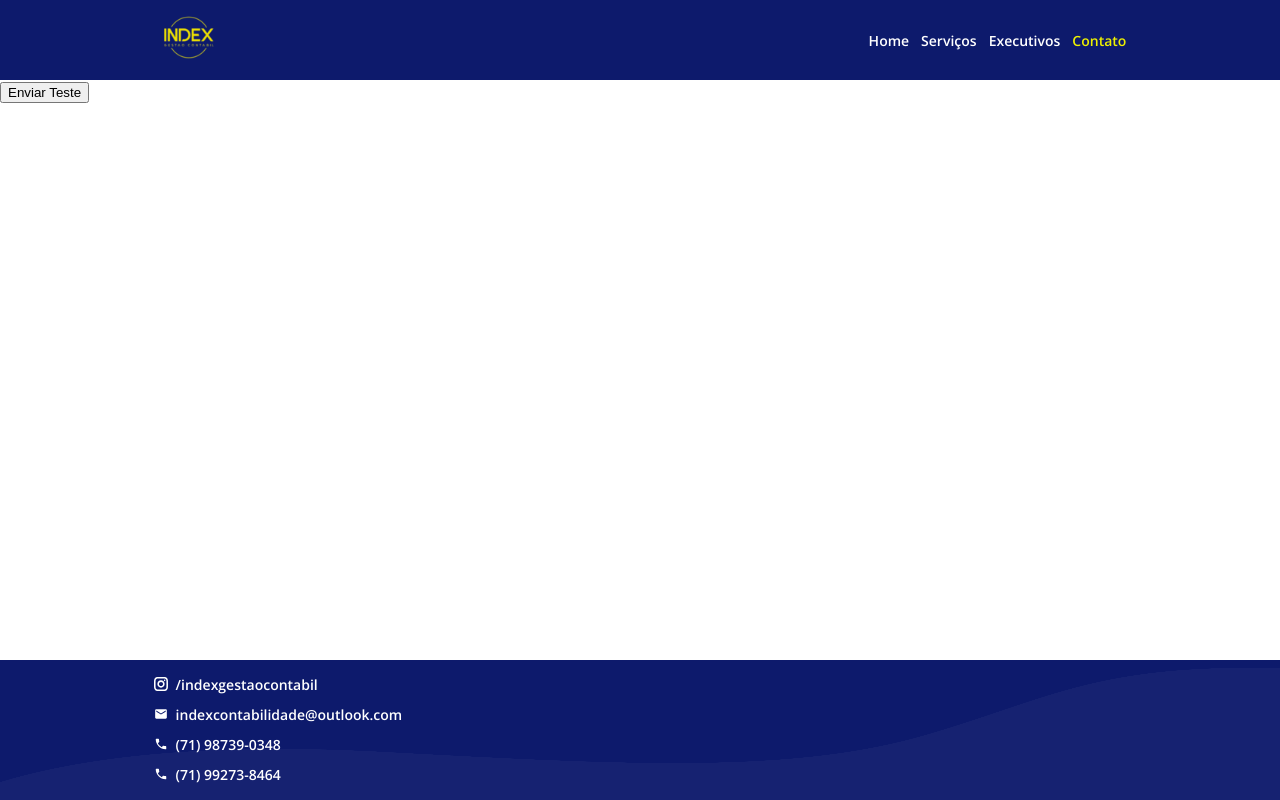
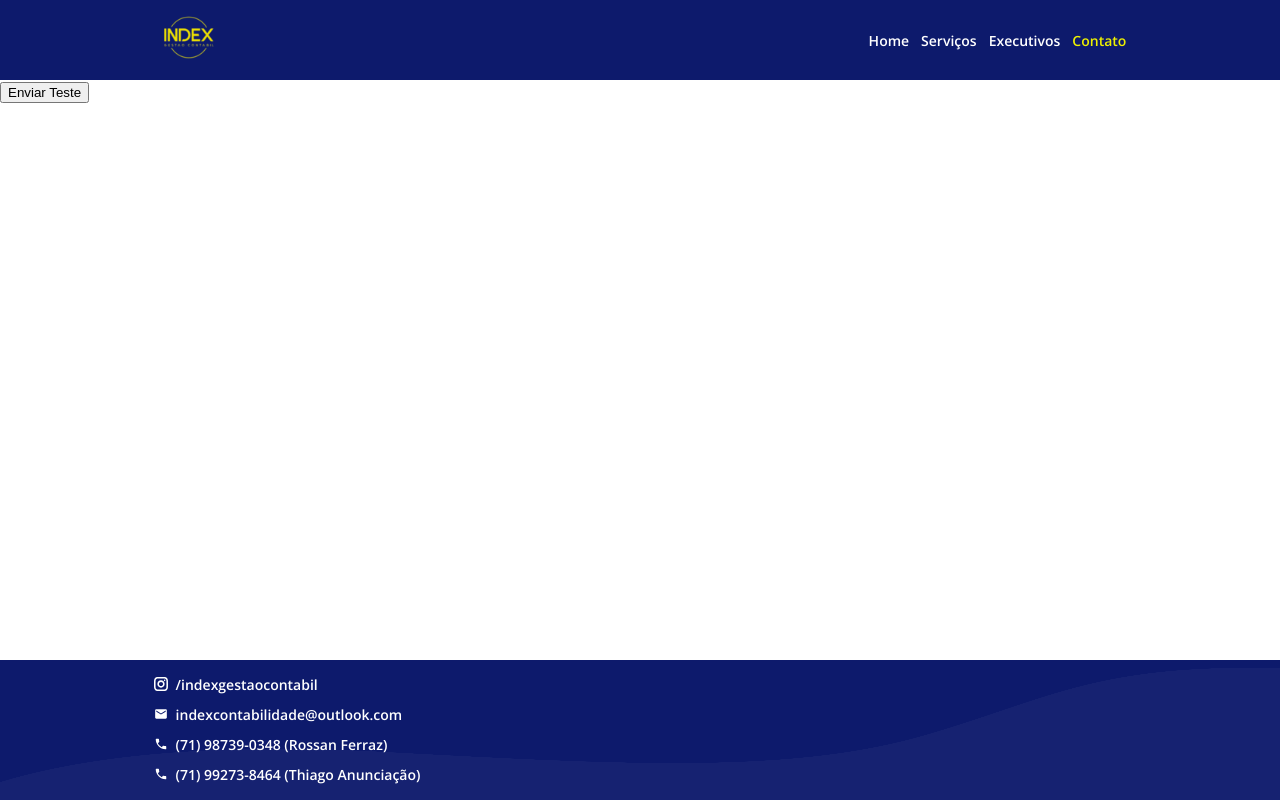
Before and after one commit to indexgestaocontabil/indexgestaocontabil.github.io, a React (Create React App) app: page /contato in a window 1280 px wide. Built offline with nearby package versions, Linux system fonts and the light colour scheme.

Commit message:
Create Utilitary Renders

```diff
--- a/src/components/Footer/Footer.tsx
+++ b/src/components/Footer/Footer.tsx
@@ -1,31 +1,15 @@
-import ActionLink from '../ActionLink/ActionLink';
 import './Footer.scss';
-import { MdEmail, MdPhone } from 'react-icons/md';
-import { GrInstagram } from 'react-icons/gr';
+import { renderEmail, renderInstagram, renderWhatsApp } from '../../utils/utilitary-renders';
+import { MEMBERS } from '../../globals';
 
 function Footer() {
   return (
     <footer className='footer'>
       <div className="footer-contacts">
-        <ActionLink
-          Icon={GrInstagram}
-          label="/indexgestaocontabil"
-          link="https://www.instagram.com/indexgestaocontabil/" />
-
-        <ActionLink
-          Icon={MdEmail}
-          label="indexcontabilidade@outlook.com"
-          link="mailto:indexcontabilidade@outlook.com" />
-
-        <ActionLink
-          Icon={MdPhone}
-          label="(71) 98739-0348"
-          link="https://wa.me/71987390348" />
-
-        <ActionLink
-          Icon={MdPhone}
-          label="(71) 99273-8464"
-          link="https://wa.me/71992738464" />
+        {renderInstagram()}
+        {renderEmail()}
+        {renderWhatsApp(MEMBERS.Rossan.phone, MEMBERS.Rossan.name)}
+        {renderWhatsApp(MEMBERS.Thiago.phone, MEMBERS.Thiago.name)}
       </div>
     </footer>
   )
--- /dev/null
+++ b/src/globals.ts
@@ -0,0 +1,15 @@
+export const ACCOUNTS = {
+  email: 'indexcontabilidade@outlook.com',
+  instagram: 'indexgestaocontabil'
+}
+
+export const MEMBERS = {
+  Rossan: {
+    name: 'Rossan Ferraz',
+    phone: '(71) 98739-0348',
+  },
+  Thiago: {
+    name: 'Thiago Anunciação',
+    phone: '(71) 99273-8464'
+  }
+}
--- /dev/null
+++ b/src/utils/utilitary-renders.tsx
@@ -0,0 +1,34 @@
+import { GrInstagram } from "react-icons/gr";
+import { MdEmail, MdPhone } from "react-icons/md";
+import ActionLink from "../components/ActionLink/ActionLink";
+import { ACCOUNTS } from "../globals";
+
+export function renderWhatsApp(phoneNumber: string, name?: string) {
+  const parsedPhoneNumber = phoneNumber.replace(/\(|\)|\s|-/g, '');
+  const parsedName = name ? ` (${name})` : '';
+
+  return (
+    <ActionLink
+      Icon={MdPhone}
+      label={phoneNumber + parsedName}
+      link={`https://wa.me/${parsedPhoneNumber}`} />
+  )
+}
+
+export function renderEmail(email = ACCOUNTS.email) {
+  return (
+    <ActionLink
+      Icon={MdEmail}
+      label={email}
+      link={`mailto:${email}`} />
+  )
+}
+
+export function renderInstagram(account = ACCOUNTS.instagram) {
+  return (
+    <ActionLink
+      Icon={GrInstagram}
+      label={`/${account}`}
+      link={`https://www.instagram.com/${account}/`} />
+  )
+}
```
